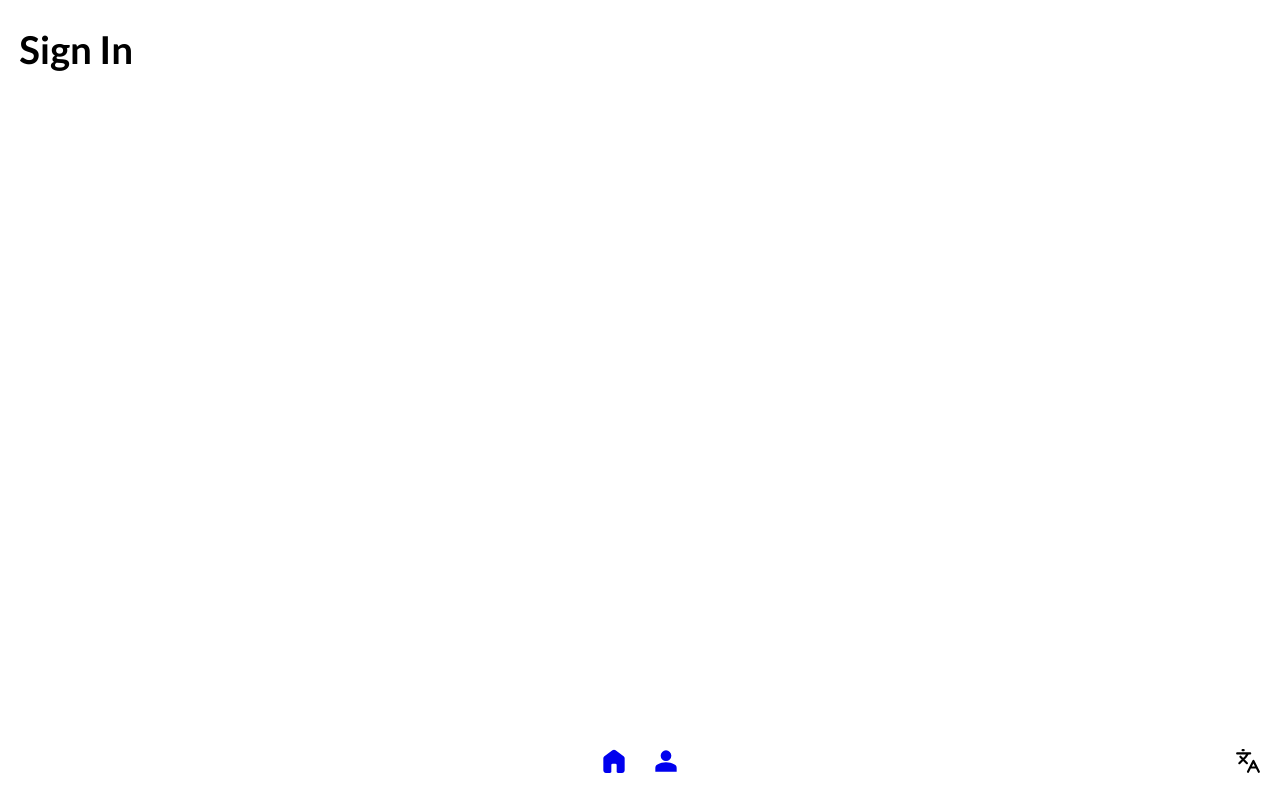
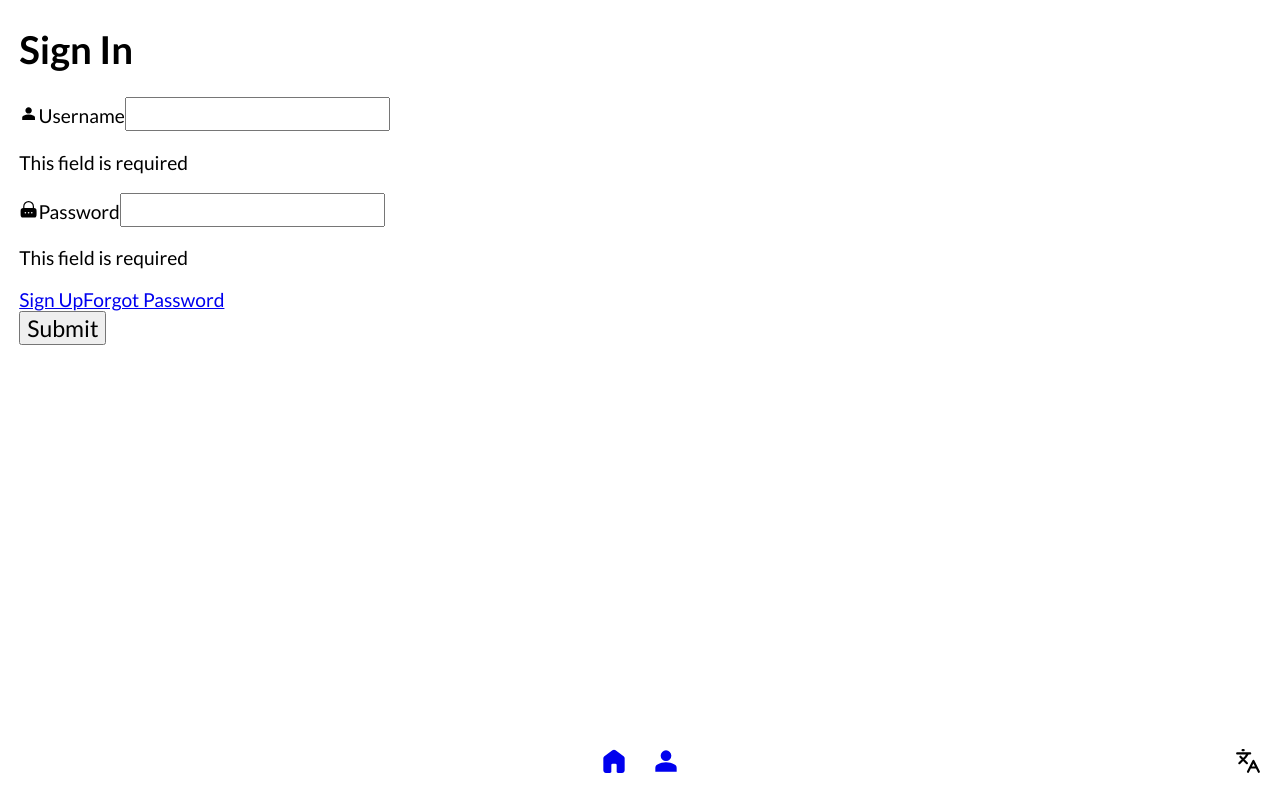
Before and after one commit to Adrydevmateo/resume-builder, a React (Vite) app: page /sign-in in a window 1280 px wide. Built offline with nearby package versions, Linux system fonts and the light colour scheme.

Commit message:
Added form to sign in

```diff
--- /dev/null
+++ b/src/components/form/Form.tsx
@@ -0,0 +1,118 @@
+import { FormEvent, ReactElement } from "react"
+import { TLanguage } from "../../language/Language.type"
+import LanguageStore from "../../language/Language.store"
+
+type TField = {
+ label: string,
+ placeholder?: string,
+ icon: ReactElement,
+ visible: boolean,
+ required?: boolean
+}
+
+type TLink = {
+ label: string,
+ to: string,
+}
+
+interface Props {
+ fields: {
+  username?: TField,
+  email?: TField,
+  password?: TField,
+  confirm_password?: TField
+ },
+ submit: {
+  label: string,
+  func: (name: string) => string
+ },
+ links?: Array<TLink>
+}
+
+const translations: Record<string, Record<TLanguage, string>> = {
+ required_field_msg: {
+  en: 'This field is required',
+  es: 'Este campo es requerido'
+ }
+}
+
+export default function Form({ fields, submit, links }: Props) {
+
+ const { language } = LanguageStore()
+
+ const HandleSubmit = (e: FormEvent<HTMLFormElement>) => {
+  e.preventDefault()
+  const form = e.target as HTMLFormElement
+
+  const formData = new FormData(form)
+  const email = formData.get('email')
+
+  console.log('Form Data: ', email);
+
+  submit.func('Dante')
+ }
+
+ return (
+  <form className="form-comp" onSubmit={HandleSubmit}>
+   {
+    fields.username?.visible &&
+    <div className={`form-field ${fields.username?.required && 'required'}`}>
+     <label htmlFor="username-field">
+      {fields.username?.icon}
+      <span>{fields.username?.label}</span>
+     </label>
+     <input type="text" name="username" id="username-field" autoComplete="name" placeholder={fields.username?.placeholder} />
+     <p className="invalid-field-msg">{translations.required_field_msg[language]}</p>
+    </div>
+   }
+
+   {
+    fields.email?.visible &&
+    <div className={`form-field ${fields.email?.required && 'required'}`}>
+     <label htmlFor="email-field">
+      {fields.email?.icon}
+      <span>{fields.email?.label}</span>
+     </label>
+     <input type="email" name="email" id="email-field" autoComplete="email" placeholder={fields.email?.placeholder} />
+     <p className="invalid-field-msg">{translations.required_field_msg[language]}</p>
+    </div>
+   }
+
+   {
+    fields.password?.visible &&
+    <div className={`form-field ${fields.password?.required && 'required'}`}>
+     <label htmlFor="password-field">
+      {fields.password?.icon}
+      <span>{fields.password?.label}</span>
+     </label>
+     <input type="password" name="password" id="password-field" autoComplete="new-password" placeholder={fields.password?.placeholder} />
+     <p className="invalid-field-msg">{translations.required_field_msg[language]}</p>
+    </div>
+   }
+
+   {
+    fields.confirm_password?.visible &&
+    <div className={`form-field ${fields.confirm_password?.required && 'required'}`}>
+     <label htmlFor="confirm_password-field">
+      {fields.confirm_password?.icon}
+      <span>{fields.confirm_password?.label}</span>
+     </label>
+     <input type="password" name="confirm_password" id="confirm_password-field" autoComplete="current-password" placeholder={fields.confirm_password?.placeholder} />
+     <p className="invalid-field-msg">{translations.required_field_msg[language]}</p>
+    </div>
+   }
+
+   <div className="links">
+    {
+     links &&
+     links.length > 0 &&
+     links?.map((link, index) => (
+      <a href={link.to} key={index}>{link.label}</a>
+     ))
+    }
+   </div>
+
+   <button type="submit">{submit.label}</button>
+  </form>
+ )
+}
--- a/src/language/Language-Switch.style.css
+++ b/src/language/Language-Switch.style.css
@@ -12,6 +12,7 @@
  display: grid;
  opacity: 0;
  height: 0;
+ top: -4.3em;
  pointer-events: none;
  transition: opacity var(--primary-transition);
 }
--- a/src/pages/account/Sign-In.tsx
+++ b/src/pages/account/Sign-In.tsx
@@ -1,8 +1,35 @@
+import Form from "../../components/form/Form";
+
 export default function SignIn() {
 
  return (
   <div id="sign-in-page">
    <h1>Sign In</h1>
+   <Form
+    fields={{
+     username: {
+      label: 'Username',
+      icon: <svg xmlns="http://www.w3.org/2000/svg" width="1em" height="1em" viewBox="0 0 24 24"><path fill="currentColor" d="M12 12q-1.65 0-2.825-1.175T8 8t1.175-2.825T12 4t2.825 1.175T16 8t-1.175 2.825T12 12m-8 8v-2.8q0-.85.438-1.562T5.6 14.55q1.55-.775 3.15-1.162T12 13t3.25.388t3.15 1.162q.725.375 1.163 1.088T20 17.2V20z"></path></svg>,
+      visible: true
+     },
+     password: {
+      label: 'Password',
+      icon: <svg xmlns="http://www.w3.org/2000/svg" width="1em" height="1em" viewBox="0 0 24 24"><path fill="currentColor" fillRule="evenodd" d="M5.25 10.055V8a6.75 6.75 0 0 1 13.5 0v2.055c1.115.083 1.84.293 2.371.824C22 11.757 22 13.172 22 16c0 2.828 0 4.243-.879 5.121C20.243 22 18.828 22 16 22H8c-2.828 0-4.243 0-5.121-.879C2 20.243 2 18.828 2 16c0-2.828 0-4.243.879-5.121c.53-.531 1.256-.741 2.371-.824M6.75 8a5.25 5.25 0 0 1 10.5 0v2.004C16.867 10 16.451 10 16 10H8c-.452 0-.867 0-1.25.004zM8 17a1 1 0 1 0 0-2a1 1 0 0 0 0 2m4 0a1 1 0 1 0 0-2a1 1 0 0 0 0 2m5-1a1 1 0 1 1-2 0a1 1 0 0 1 2 0" clipRule="evenodd"></path></svg>,
+      visible: true
+     }
+    }}
+    submit={{
+     label: 'Submit',
+     func(name) {
+      return 'Hello ' + name
+     }
+    }}
+
+    links={[
+     { label: 'Sign Up', to: 'sign-up' },
+     { label: 'Forgot Password', to: 'forgot-password' }
+    ]}
+   />
   </div>
  )
 }
```
Also changed, not shown: src/language/Language.ts (deleted, +0 -10 lines).
